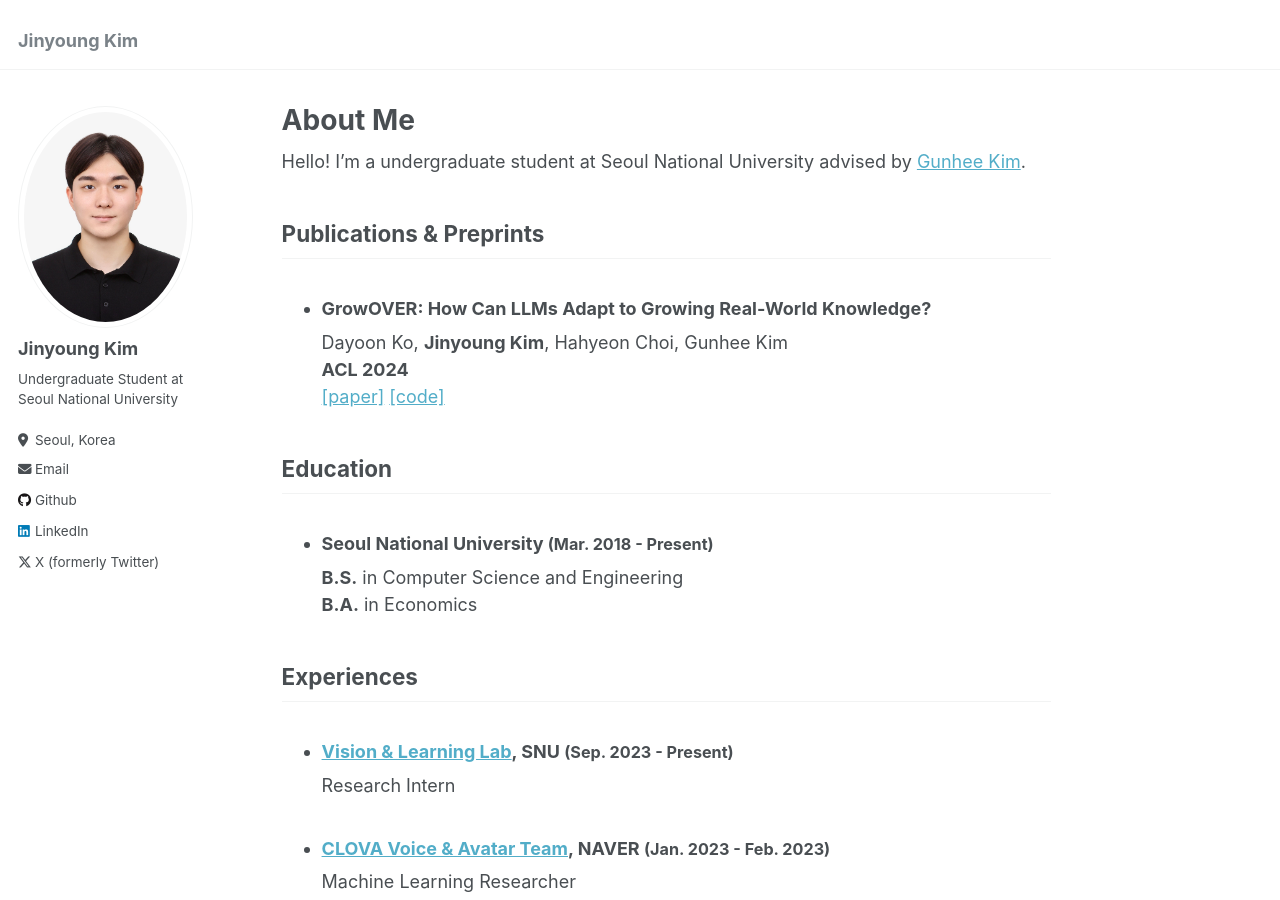
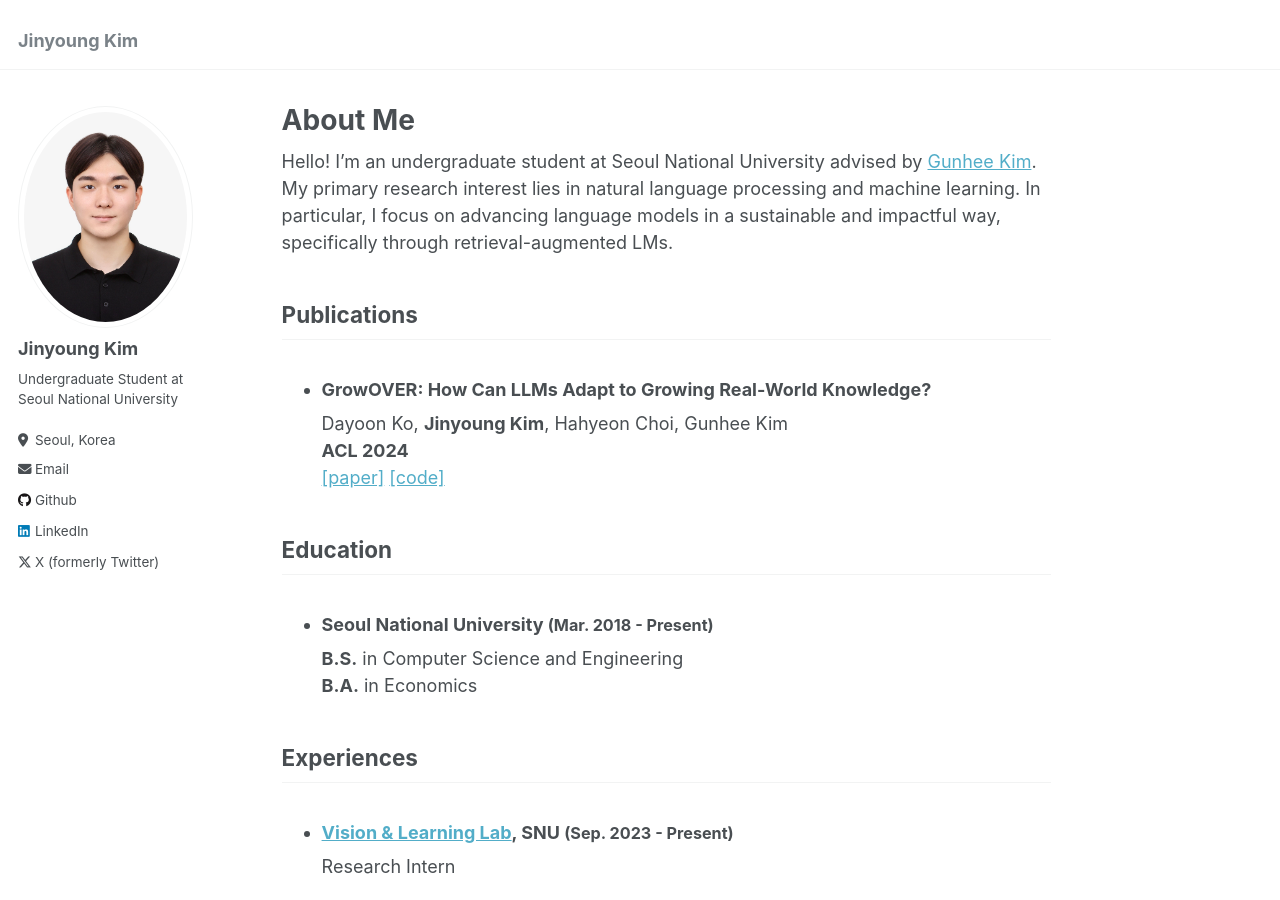
Before and after one commit to jiny1623/jiny1623.github.io, a Jekyll site: the page built from _pages/about.md, in a window 1280 px wide and 900 px high. Built offline with Jekyll 4.4.1, drawn with Linux system fonts in a browser that asks for light colours.

Commit message:
commit about me

```diff
--- a/_pages/about.md
+++ b/_pages/about.md
@@ -7,9 +7,9 @@ redirect_from:
   - /about.html
 ---
 
-Hello! I'm a undergraduate student at Seoul National University advised by [Gunhee Kim](https://vision.snu.ac.kr/gunhee/).
+Hello! I'm an undergraduate student at Seoul National University advised by [Gunhee Kim](https://vision.snu.ac.kr/gunhee/). My primary research interest lies in natural language processing and machine learning. In particular, I focus on advancing language models in a sustainable and impactful way, specifically through retrieval-augmented LMs.
 
-## Publications & Preprints
+## Publications
 <!-- ============== -->
 <!-- * ### DynamicER: Resolving Emerging Mentions to Dynamic Entities for RAG
   **Jinyoung Kim**, Dayoon Ko, Gunhee Kim
```
